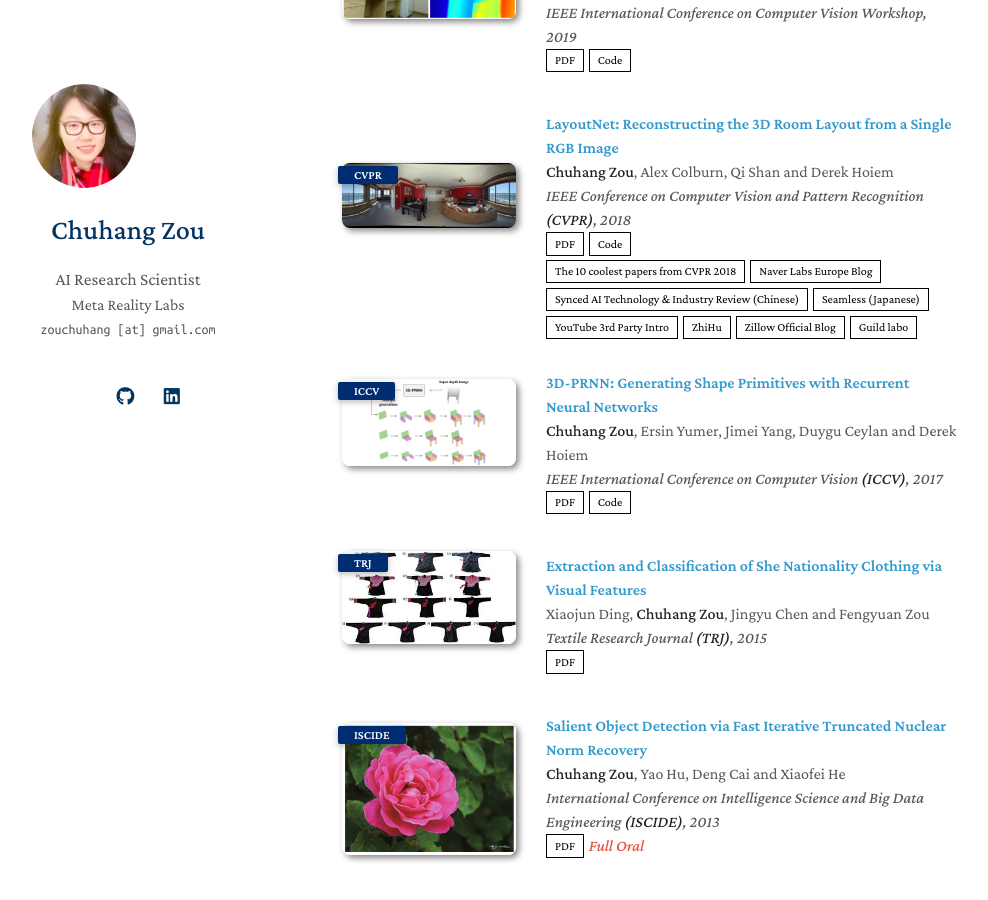
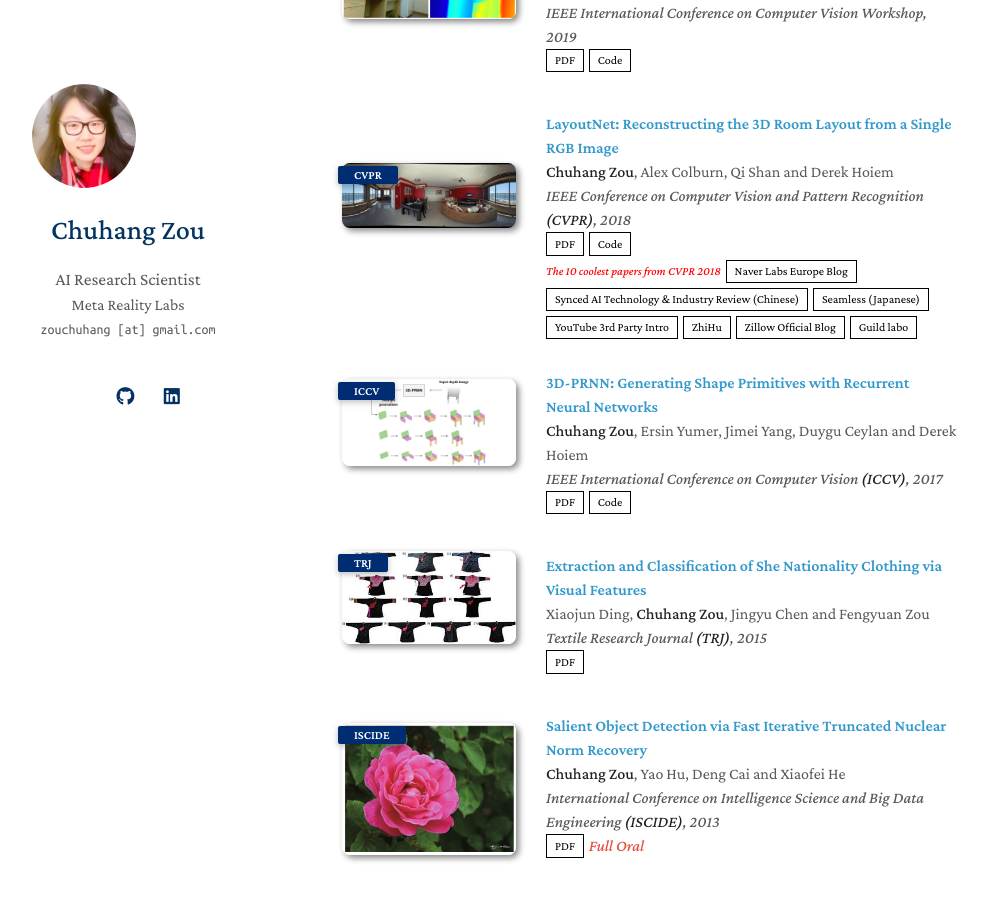
Before and after one commit to zouchuhang/zouchuhang.github.io, a Jekyll site: the page built from index.md, in a window 1280 px wide and 900 px high, scrolled down 4159 px. Shown: the whole window, without its empty margins (148-1136 px from the left). Built offline with Jekyll 4.4.1, drawn with Linux system fonts in a browser that asks for light colours; a style sheet for code colours, icons or effects is not loaded.

Commit message:
Change '10 coolest papers' to red italic text with Medium link, no button box

```diff
--- a/_data/publications.yml
+++ b/_data/publications.yml
@@ -194,7 +194,7 @@ main:
     conference: IEEE Conference on Computer Vision and Pattern Recognition <strong>(CVPR)</strong>, 2018
     pdf: http://openaccess.thecvf.com/content_cvpr_2018/CameraReady/0409.pdf
     code: https://github.com/zouchuhang/LayoutNet
-    others: '<a href="https://towardsdatascience.com/the-10-coolest-papers-from-cvpr-2018-11cb48585a49" class="btn btn-sm z-depth-0" role="button" target="_blank" style="font-size:12px;">The 10 coolest papers from CVPR 2018</a> <a href="https://europe.naverlabs.com/Blog/CVPR-2018-Part-4-3D-Scene-Understanding/" class="btn btn-sm z-depth-0" role="button" target="_blank" style="font-size:12px;">Naver Labs Europe Blog</a> <a href="https://www.jiqizhixin.com/articles/2018-04-04-4" class="btn btn-sm z-depth-0" role="button" target="_blank" style="font-size:12px;">Synced AI Technology &amp; Industry Review (Chinese)</a> <a href="https://shiropen.com/seamless/LayoutNet" class="btn btn-sm z-depth-0" role="button" target="_blank" style="font-size:12px;">Seamless (Japanese)</a> <a href="https://www.youtube.com/watch?v=NBxsfyDaPuk&amp;feature=youtu.be" class="btn btn-sm z-depth-0" role="button" target="_blank" style="font-size:12px;">YouTube 3rd Party Intro</a> <a href="https://zhuanlan.zhihu.com/p/130965653?utm_source=wechat_session" class="btn btn-sm z-depth-0" role="button" target="_blank" style="font-size:12px;">ZhiHu</a> <a href="https://www.zillow.com/news/zillow-group-ai-forum-2018/" class="btn btn-sm z-depth-0" role="button" target="_blank" style="font-size:12px;">Zillow Official Blog</a> <a href="https://www.gild.work/projects/seeds02.html" class="btn btn-sm z-depth-0" role="button" target="_blank" style="font-size:12px;">Guild labo</a>'
+    others: '<a href="https://medium.com/data-science/the-10-coolest-papers-from-cvpr-2018-11cb48585a49" target="_blank" style="color:red; font-style:italic; font-size:12px; text-decoration:none;">The 10 coolest papers from CVPR 2018</a> <a href="https://europe.naverlabs.com/Blog/CVPR-2018-Part-4-3D-Scene-Understanding/" class="btn btn-sm z-depth-0" role="button" target="_blank" style="font-size:12px;">Naver Labs Europe Blog</a> <a href="https://www.jiqizhixin.com/articles/2018-04-04-4" class="btn btn-sm z-depth-0" role="button" target="_blank" style="font-size:12px;">Synced AI Technology &amp; Industry Review (Chinese)</a> <a href="https://shiropen.com/seamless/LayoutNet" class="btn btn-sm z-depth-0" role="button" target="_blank" style="font-size:12px;">Seamless (Japanese)</a> <a href="https://www.youtube.com/watch?v=NBxsfyDaPuk&amp;feature=youtu.be" class="btn btn-sm z-depth-0" role="button" target="_blank" style="font-size:12px;">YouTube 3rd Party Intro</a> <a href="https://zhuanlan.zhihu.com/p/130965653?utm_source=wechat_session" class="btn btn-sm z-depth-0" role="button" target="_blank" style="font-size:12px;">ZhiHu</a> <a href="https://www.zillow.com/news/zillow-group-ai-forum-2018/" class="btn btn-sm z-depth-0" role="button" target="_blank" style="font-size:12px;">Zillow Official Blog</a> <a href="https://www.gild.work/projects/seeds02.html" class="btn btn-sm z-depth-0" role="button" target="_blank" style="font-size:12px;">Guild labo</a>'
     image: https://zouchuhang.github.io/publications/quickview/layoutnet.gif
 
   - title: "3D-PRNN: Generating Shape Primitives with Recurrent Neural Networks"
```
